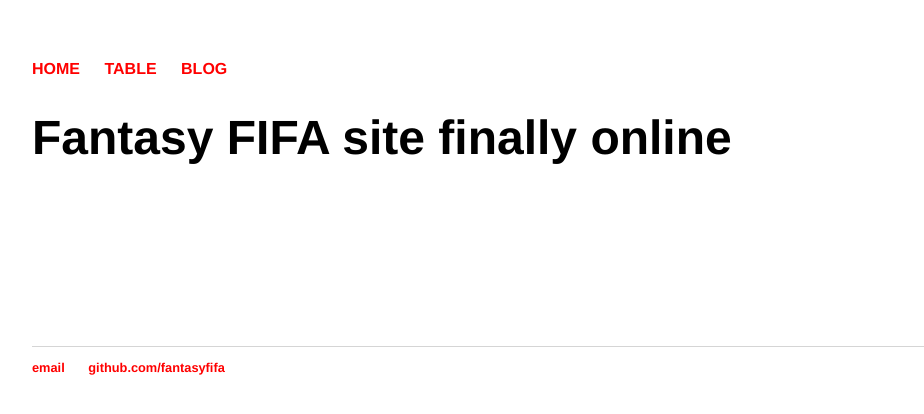
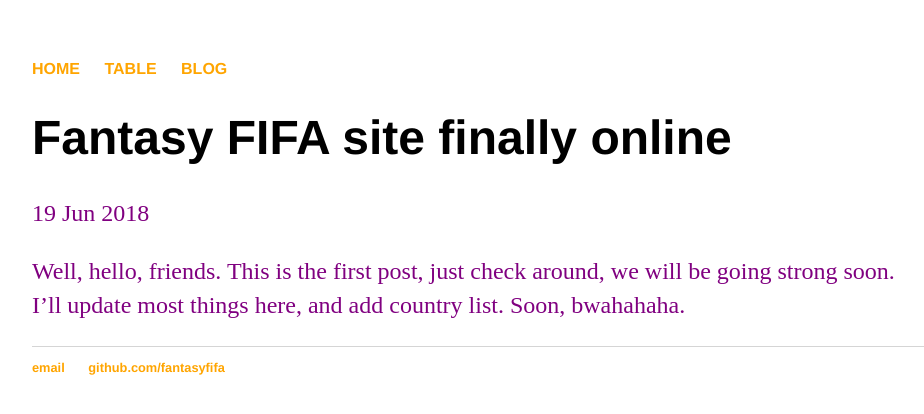
Before and after one commit to fantasyeuro/fantasyeuro.github.io, a Jekyll site: the page built from _posts/2018-06-19-site.md, in a window 1280 px wide. Shown: the top 414 px of the page, without its empty margins (160-1084 px from the left). Built offline with Jekyll 4.4.1, drawn with Linux system fonts in a browser that asks for light colours.

Commit message:
Update main.css

```diff
--- a/css/main.css
+++ b/css/main.css
@@ -15,7 +15,7 @@
 }
 a {
     text-decoration: none;
-    color: red;
+    color: orange;
 }
 h1 {
     font-size: 3em;
@@ -24,10 +24,10 @@
 p {
     font-size: 1.5em;
     line-height: 1.4em;
-    color: white;
+    color: purple;
 }
 h2{
-    color: red;
+    color: orange;
 }
 footer {
     border-top: 1px solid #d5d5d5;
```
